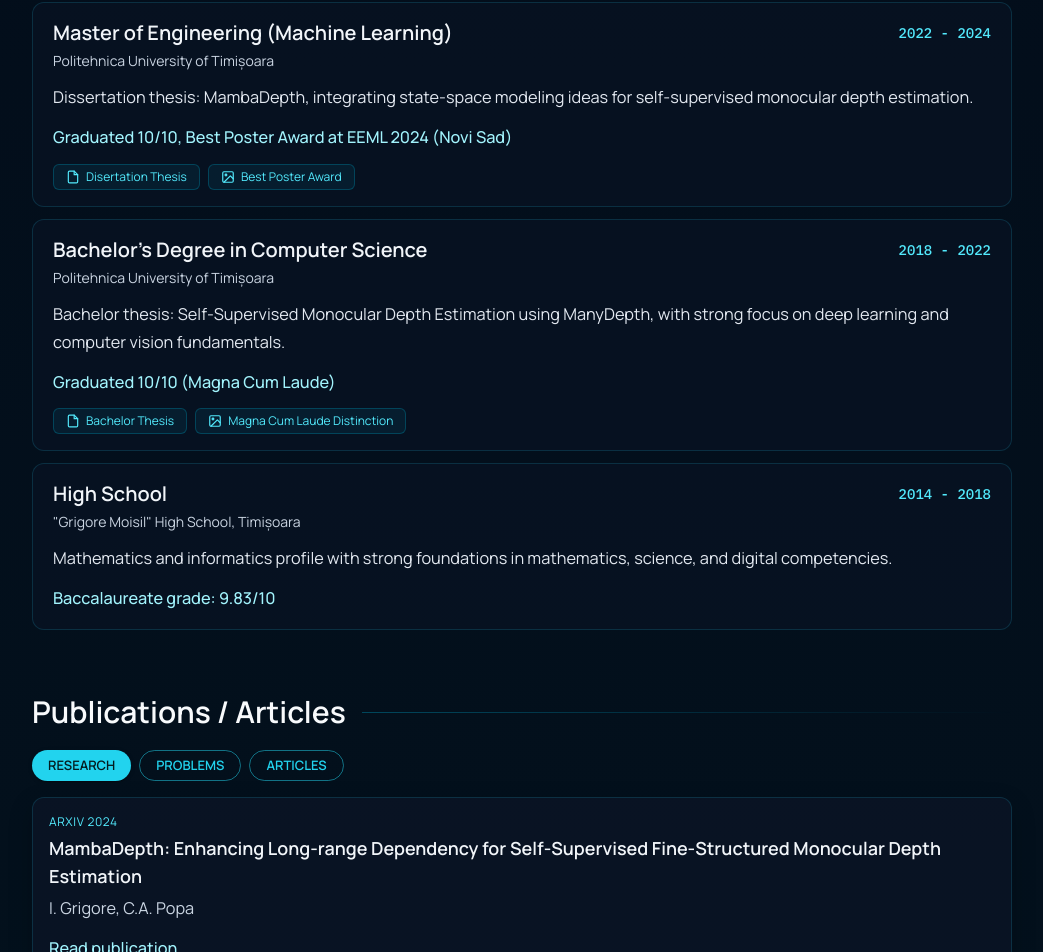
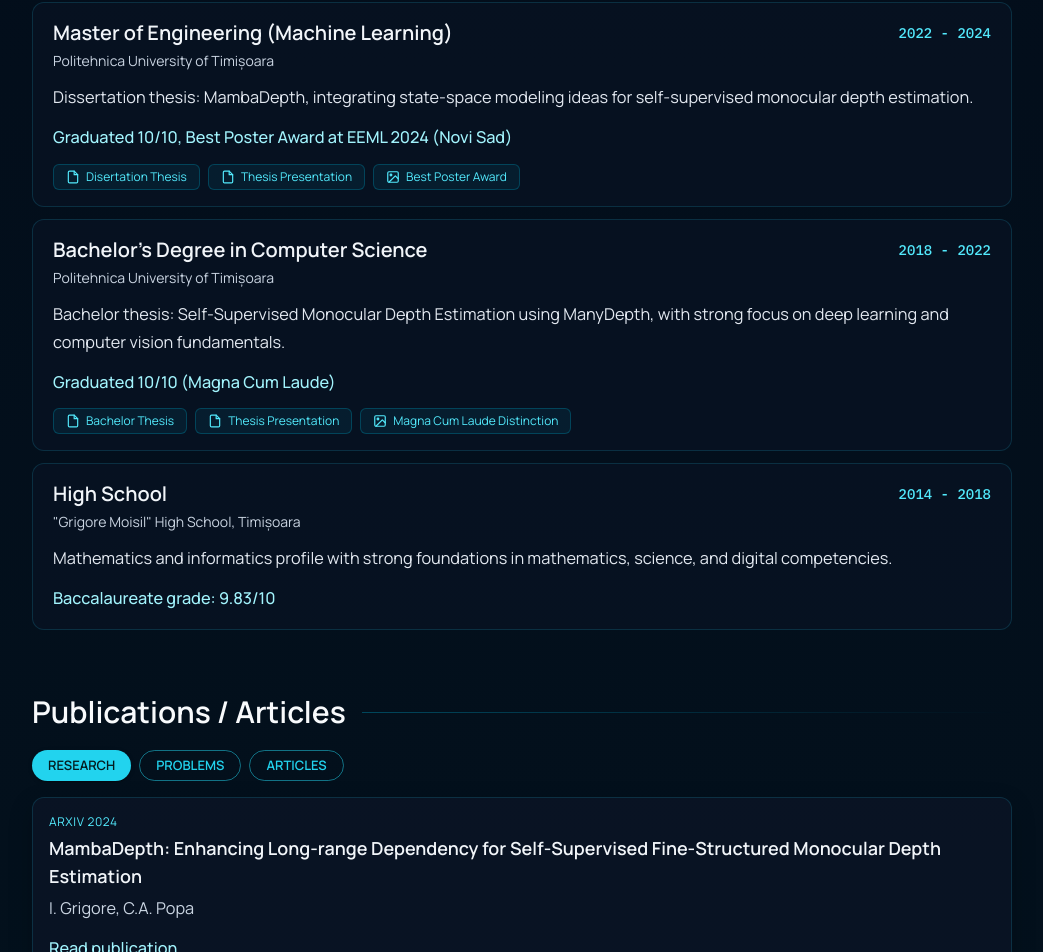
Before and after one commit to ionut-grigore99/ionut-grigore, a React (Vite) app: page / in a window 1280 px wide. Shown: the part 3023-3975 px from the top of the page, without its empty margins (118-1161 px from the left). Built offline with nearby package versions, Linux system fonts and the light colour scheme.

Commit message:
bachelor and dissertation presentations added

```diff
--- a/data/portfolioContent.ts
+++ b/data/portfolioContent.ts
@@ -127,6 +127,7 @@ export const studies: StudyItem[] = [
     note: "Graduated 10/10, Best Poster Award at EEML 2024 (Novi Sad)",
     documents: [
       { title: "Disertation Thesis", href: "https://drive.google.com/file/d/1ujvxuVFEcjwq9WeeyCi7W10O2Io8_O6P/view?usp=drive_link" },
+      { title: "Thesis Presentation", href: "https://drive.google.com/file/d/16GyUX9THWZ_9zk0zvdo2C7hqKvIDORFZ/view?usp=drive_link" },
     ],
     image: { title: "Best Poster Award", href: "https://drive.google.com/file/d/1JOxGevzelezQCli0jK3_W9_5AhEL55VW/view?usp=drive_link" },
   },
@@ -139,6 +140,7 @@ export const studies: StudyItem[] = [
     note: "Graduated 10/10 (Magna Cum Laude)",
     documents: [
       { title: "Bachelor Thesis", href: "https://drive.google.com/file/d/1Ozw6B45N0hXEpEqxna9C3PfF2GkIWXhd/view?usp=drive_link" },
+      { title: "Thesis Presentation", href: "https://drive.google.com/file/d/1J_32l6BouNvwbCFbAvl8wyMZS8emcoOa/view?usp=drive_link" },
     ],
     image: { title: "Magna Cum Laude Distinction", href: "https://drive.google.com/file/d/1f5ssOCgrplRUDqyMhUTvqL94tWc4UZSR/view?usp=drive_link" },
   },
```
